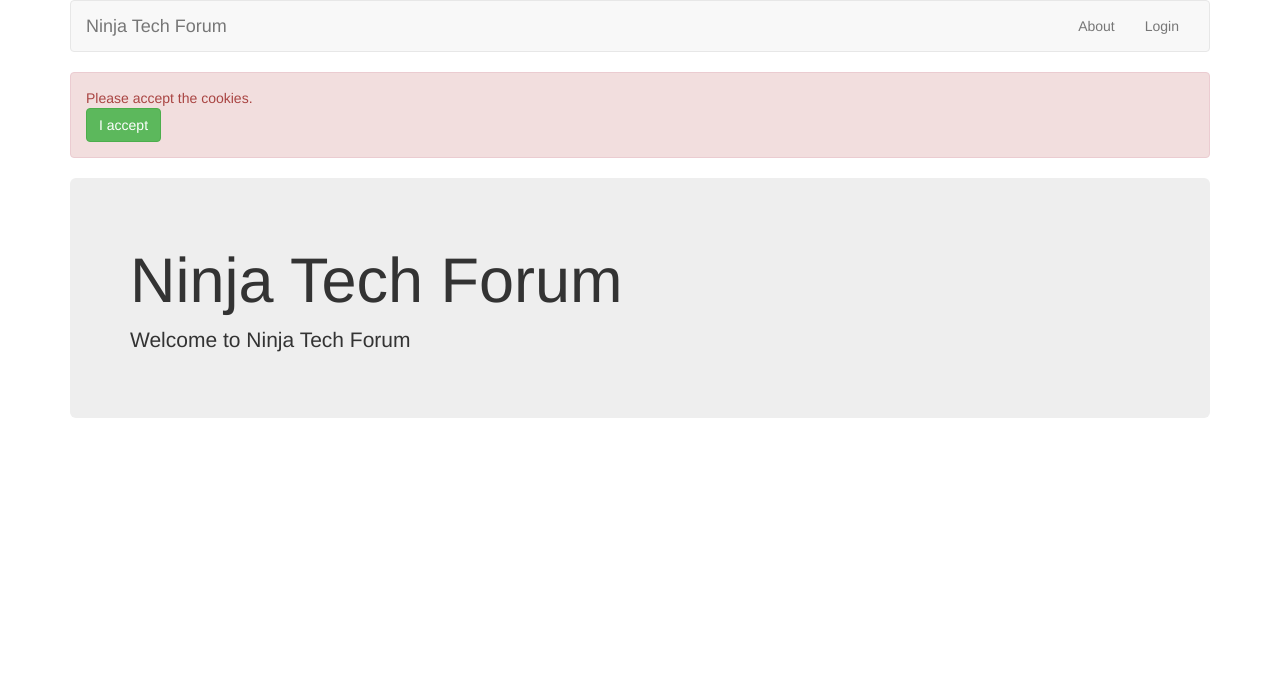
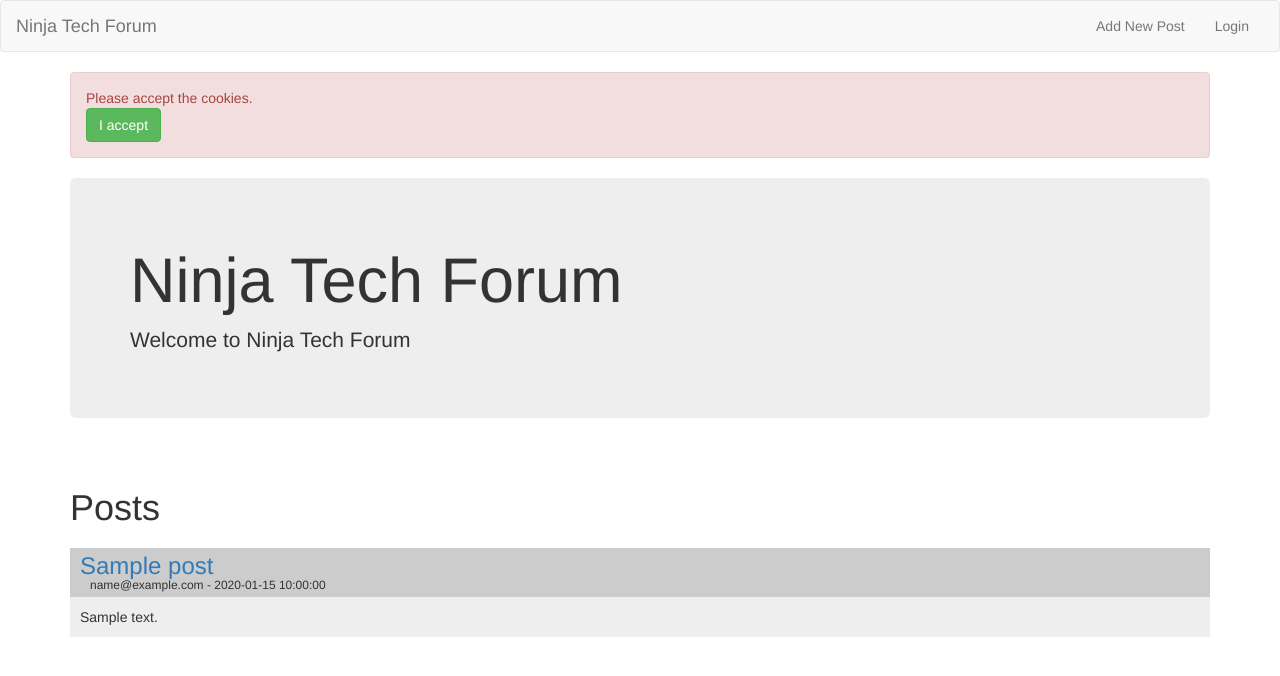
Before and after one commit to Cene93/Web-Dev-2, a Python web app: template NinjaTech-Forum/templates/home.html in a window 1280 px wide. Shown: the top 676 px of the page. Run offline with Jinja, Linux system fonts and the light colour scheme; the template is opened without the code that fills it: most values are stand-ins (such as "Sample title", 1, 10 or a date in 2020); some libraries are stand-ins or nearby versions.

Commit message:
no message

```diff
--- a/NinjaTech-Forum/assets/custom/css/style.css
+++ b/NinjaTech-Forum/assets/custom/css/style.css
@@ -1,3 +1,30 @@
-body {
-    background-color: red;
+.post {
+    margin: 20px 0;
 }
+
+.post-content {
+    background-color: #eee;
+    padding: 10px;
+    margin: 0;
+}
+
+.post-title {
+    background-color: #ccc;
+    padding: 5px 10px;
+    margin: 0;
+}
+
+h6, h3 { margin: 0;}
+h6 { padding-left: 10px; }
+
+#home .post .post-content .summary {
+    height: 20px;
+    overflow: hidden;
+    margin: 0;
+}
+
+#home .post .post-content .summary p {
+    white-space: nowrap;
+    overflow: hidden;
+    text-overflow: ellipsis;
+}
--- a/NinjaTech-Forum/handlers/base.py
+++ b/NinjaTech-Forum/handlers/base.py
@@ -31,9 +31,9 @@ class BaseHandler(webapp2.RequestHandler):
         if user:
             params['url_logout'] = users.create_logout_url('/')
         else:
-           params['url_login'] = users.create_login_url('/')
+            params['url_login'] = users.create_login_url('/')
 
-        params ['user'] = user
+        params['user'] = user
 
         template = jinja_env.get_template(view_filename)
         return self.response.out.write(template.render(params))
--- a/NinjaTech-Forum/handlers/cookie_handler.py
+++ b/NinjaTech-Forum/handlers/cookie_handler.py
@@ -3,4 +3,4 @@ from handlers.base import BaseHandler
 class CookieHandler(BaseHandler):
     def post(self):
         self.response.set_cookie('CookieName', 'Value')
-        return self.write('Cookies accepted.')
+        return self.render_template('home.html')
--- a/NinjaTech-Forum/handlers/post_handler.py
+++ b/NinjaTech-Forum/handlers/post_handler.py
@@ -16,4 +16,4 @@ class AddPostHandler(BaseHandler):
                         user_email=email)
 
         new_post.put()
-        return self.write('Post added')
+        return self.redirect_to('main-page')
--- a/NinjaTech-Forum/main.py
+++ b/NinjaTech-Forum/main.py
@@ -3,9 +3,11 @@ import webapp2
 from handlers.main_handler import MainHandler
 from handlers.cookie_handler import CookieHandler
 from handlers.post_handler import AddPostHandler
+from handlers.single_post_handler import PostHandler
 
 app = webapp2.WSGIApplication([
     webapp2.Route('/', MainHandler, name="main-page"),
     webapp2.Route('/set-cookie', CookieHandler),
-    webapp2.Route('/add-post', AddPostHandler),
+    webapp2.Route('/add-post', AddPostHandler, name='posts'),
+    webapp2.Route('/r/<post_id:\d+>', PostHandler, name='post'),
 ], debug=True)
--- a/NinjaTech-Forum/templates/base.html
+++ b/NinjaTech-Forum/templates/base.html
@@ -10,11 +10,11 @@
 
     <!-- Bootstrap -->
     <link href="/assets/bootstrap/css/bootstrap.css" rel="stylesheet">
+    <link rel="stylesheet" href="../assets/custom/css/style.css">
 </head>
 
 <body>
-    <div class="container">
-        <nav class="navbar navbar-default">
+    <nav class="navbar navbar-default">
           <div class="container-fluid">
             <!-- Brand and toggle get grouped for better mobile display -->
             <div class="navbar-header">
@@ -27,10 +27,11 @@
               <a class="navbar-brand" href="/">Ninja Tech Forum</a>
             </div>
 
+
             <!-- Collect the nav links, forms, and other content for toggling -->
             <div class="collapse navbar-collapse" id="bs-example-navbar-collapse-1">
               <ul class="nav navbar-nav navbar-right">
-                <li><a href="#">About</a></li>
+                <li><a href="/add-post">Add New Post</a></li>
 
                   {% if not user %}
                     <li><a href="{{ url_login }}">Login</a></li>
@@ -42,6 +43,7 @@
             </div><!-- /.navbar-collapse -->
           </div><!-- /.container-fluid -->
         </nav>
+    <div class="container">
 
         {% if not cookie %}
         <div class="alert alert-danger">
--- a/NinjaTech-Forum/templates/home.html
+++ b/NinjaTech-Forum/templates/home.html
@@ -1,10 +1,26 @@
 {% extends 'base.html' %}
 
 {% block content %}
+<div id="home">
+    <div class="jumbotron">
+        <h1>Ninja Tech Forum</h1>
+        <p>Welcome to Ninja Tech Forum</p>
+    </div>
+    <br>
+    <h1>Posts</h1>
 
-<div class="jumbotron">
-    <h1>Ninja Tech Forum</h1>
-    <p>Welcome to Ninja Tech Forum</p>
+    {% for post in posts %}
+    <div class="post">
+        <div class="post-title">
+            <a href="/r/{{ post.key.id() }}"><h3>{{ post.title }}</h3></a>
+            <h6>{{ post.user_email }} - {{ post.time_posted }}</h6>
+        </div>
+        <div class="post-content">
+            <div class="summary">{{ post.content }}</div>
+        </div>
+    </div>
+    {% endfor %}
+
 </div>
 
 {% endblock %}
```
Also changed, not shown: NinjaTech-Forum/handlers/main_handler.py (+7 -1 lines), NinjaTech-Forum/handlers/single_post_handler.py (added, +11 -0 lines), NinjaTech-Forum/models/models.py (+6 -6 lines), NinjaTech-Forum/templates/post.html (added, +14 -0 lines), 3 other files.
